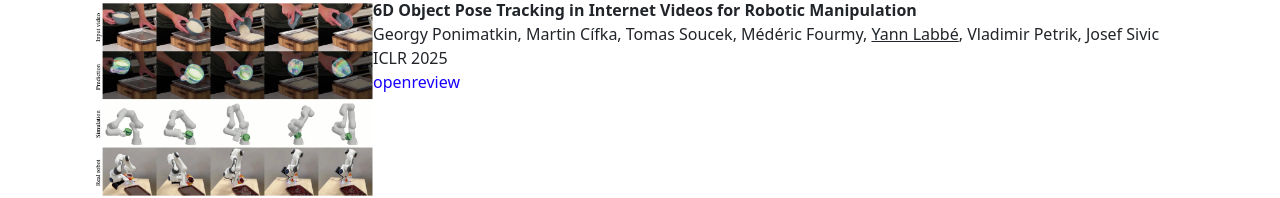
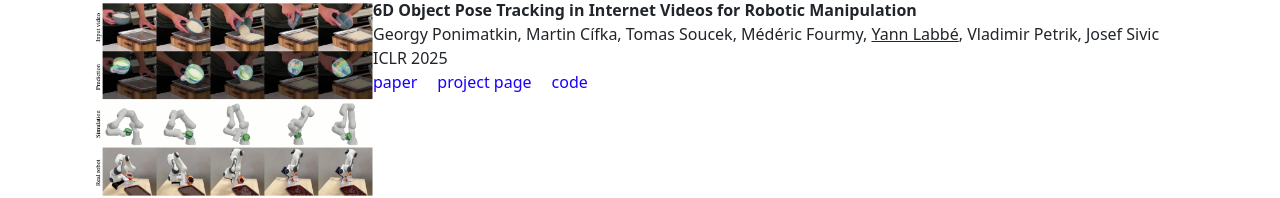
Before and after one commit to ylabbe/ylabbe.github.io, a website: page index.html in a window 1280 px wide. Shown: the part 708-906 px from the top of the page. Drawn offline with Linux system fonts and the light colour scheme.

Commit message:
project page, code for ICLR'25 paper

```diff
--- a/index.html
+++ b/index.html
@@ -171,7 +171,9 @@
 				ICLR 2025
 				<br>
 				<div class="pub-hrefs">
-					<a href="https://openreview.net/forum?id=1CIUkpoata" class="href-paper-link">openreview</a>
+					<a href="https://arxiv.org/abs/2503.10307" class="href-paper-link">paper</a>
+					<a href="https://ponimatkin.github.io/freepose/" class="href-paper-link">project page</a>
+					<a href="https://github.com/ponimatkin/freepose" class="href-paper-link">code</a>
 				</div>
 			</div>
 		</div>
```
